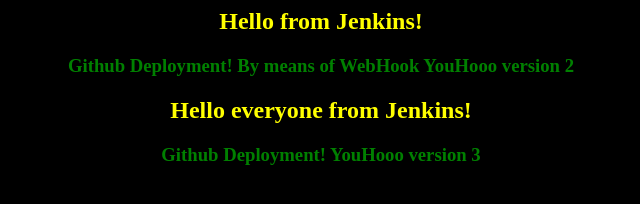
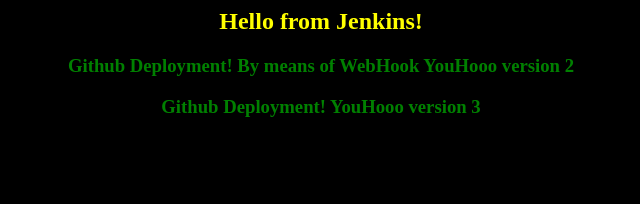
Before and after one commit to EfimSirotkin/JenkinsApp, a plain HTML site: page index.html in a window 1280 px wide. Shown: the whole page, without its empty margins (319-959 px from the left). Drawn offline with Linux system fonts and the light colour scheme.

Commit message:
Hello everyone

```diff
--- a/index.html
+++ b/index.html
@@ -3,7 +3,6 @@
 <center>
 <h2><font color=yellow>Hello from Jenkins!</font></h2>
 <h3><font color=green> Github Deployment! By means of WebHook YouHooo version 2</font></h3>
-<h2><font color=yellow>Hello everyone from Jenkins!</font></h2>
 <h3><font color=green> Github Deployment! YouHooo version 3</font></h3>
 </center>
 </body>
```
